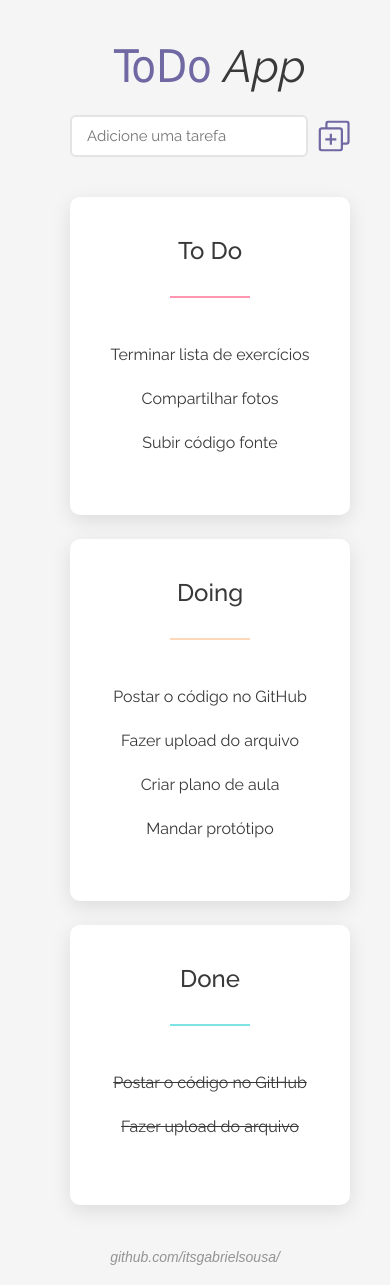
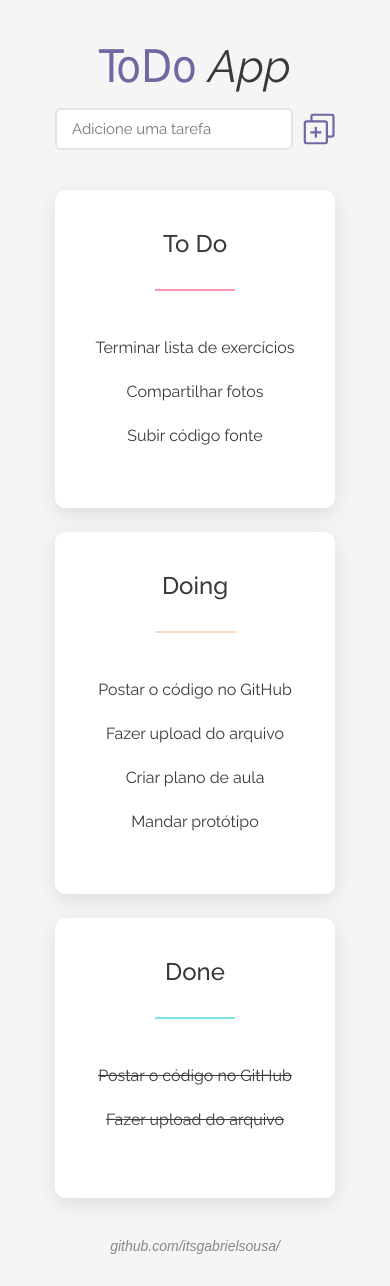
Before and after one commit to gabrielsarubo/todo-list-unectjr, a PHP site: page /index.html in a window 390 px wide. Before the commit the page ends 1265 px from the top, so only its background shows below. Run offline with PHP 8.4, Linux system fonts and the light colour scheme.

Commit message:
Fix browser support
- remove fit-content property because of lack of browser support
- fix cards height
- remove fixed footer in bigger screens

```diff
--- a/css/style.css
+++ b/css/style.css
@@ -58,13 +58,9 @@ p {
 
 /* Formatacao do header#cabecalho */
 header#cabecalho {
-	width: fit-content;
+	display: table;
 	margin: 0 auto;
 	margin-top: 5%;
-}
-
-div.cabecalho-inner {
-	width: 26.25rem;
 }
 
 .cabecalho-inner h1 {
@@ -86,8 +82,6 @@ div.cabecalho-inner {
 
 .cabecalho-inner div.container-add-tarefa {
 	position: relative;
-	width: fit-content;
-	margin: 0 auto;
 	margin-top: 5%;
 	display: flex;
 }
@@ -132,7 +126,7 @@ div.cabecalho-inner {
 /* Interface geral */
 div#interface-geral {
 	width: 70%;
-	min-width: 57.1875rem; /* Evitar que seja menor que 915px */
+	min-width: 57.1875rem; /* Evitar que seja menor que 915px em telas maiores que 1366px */
 	margin: 3% auto 0 auto;
 }
 
@@ -148,7 +142,7 @@ section#container-cards {
 /* Formatacao de geral de todos os cards */
 section#container-cards .cards {
 	width: 17.5rem;
-	height: fit-content;
+	height: 100%;
 	min-height: 17.5rem;
 	margin-bottom: 1.5rem;
 
@@ -166,7 +160,8 @@ section#container-cards .cards:hover {
 
 /* Formatacao da container invisivel que cerca o conteudo do card */
 .cards .inner-card {
-	width: 95%;
+	display: table;
+	max-width: 95%;
 	margin: 1.25rem auto 3.125rem auto;
 }
 
@@ -191,13 +186,14 @@ ul.card-list-container {
 }
 
 ul.card-list-container li {
-	width: fit-content;
+	display: table;
 	margin: 0 auto;
 	padding: 10px 14px;
 	border-radius: 50px;
 
 	text-align: center;
 	list-style: none;
+	word-break: break-all;
 
 	background-size: 45px 13px;
 	background-repeat: no-repeat;
@@ -229,22 +225,13 @@ ul.card-list-container li:active { background-color: rgb(235, 235, 235); }
 div#card-done ul { text-decoration: line-through; }
 
 /* Footer */
-footer {
-	position: fixed;
-	bottom: 0;
-	left: 50%;
-	transform: translateX(-50%);
-}
-
 footer p {
-	width: fit-content;
-	margin: auto;
-	padding: 1.25rem;
+	padding: 1rem;
 
 	text-align: center;
 	font: Italic 0.875rem Arial;
 	letter-spacing: 0;
-	color: #39393983;
+	color: #888888;
 }
 
 footer p a {
@@ -263,13 +250,13 @@ footer p a:hover {
 	}
 
 	div#interface-geral {
-		width: 26.25rem;
-		min-width: 26.25rem;
+		width: 280px;
+		min-width: 280px;
 		margin-top: 2.5rem;
     }
 
     section#container-cards {
-		width: fit-content;
+		width: 280px;
 		margin: 0 auto;
         flex-direction: column;
         flex-wrap: nowrap;
@@ -286,9 +273,4 @@ footer p a:hover {
 	.container-add-tarefa .btn-add-tarefa {
 		right: 0px;
 	}
-
-	footer {
-		position: absolute;
-		bottom: unset;
-	}
 }
```
